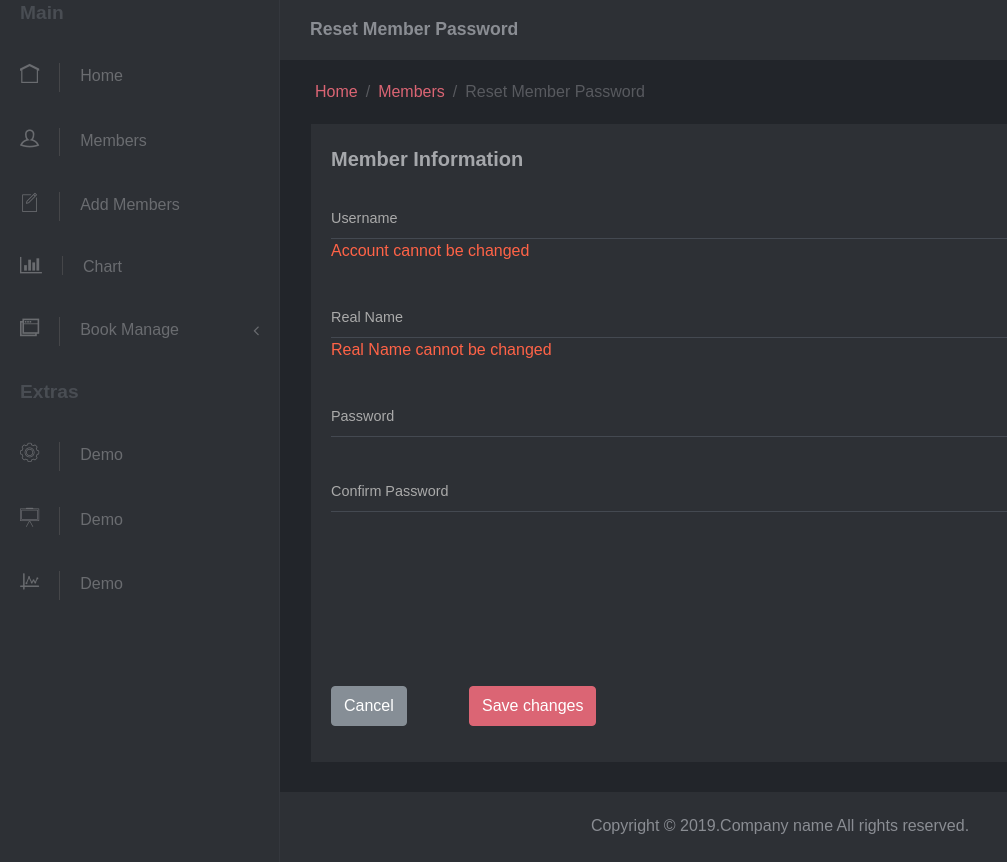
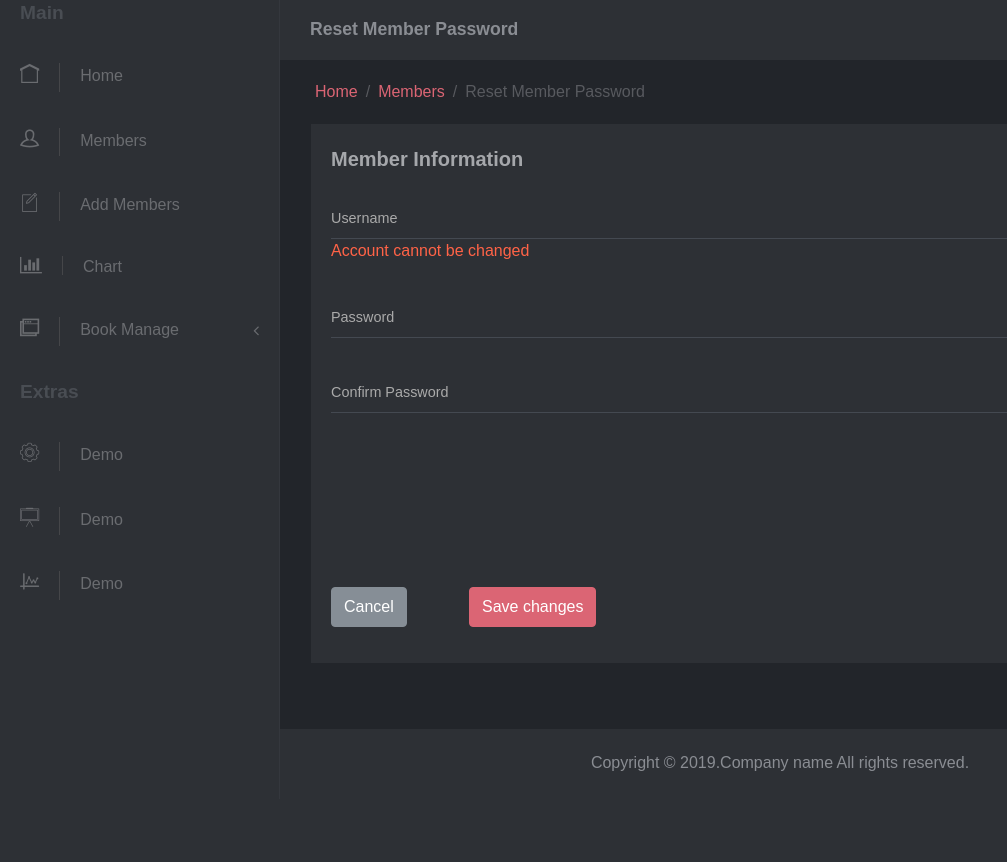
Before and after one commit to ToryPleiades/AudioBook_Platform, a Django app: template AudioBook_Platform/templates/backstage/users/resetpwd.html in a window 1280 px wide. Shown: the part 82-944 px from the top of the page, without its empty margins (0-1007 px from the left). After the commit the page ends 853 px from the top, so only its background shows below. Run offline with Django 3.2, Linux system fonts and the light colour scheme; the template is opened without the code that fills it, so the values that code supplies are empty; some libraries are stand-ins or nearby versions; some web fonts are replaced.

Commit message:
fix the display error

```diff
--- a/AudioBook_Platform/templates/backstage/users/index.html
+++ b/AudioBook_Platform/templates/backstage/users/index.html
@@ -77,7 +77,6 @@
                                 <tr>
                                     <th>ID</th>
                                     <th>Username</th>
-                                    <th>Name</th>
                                     <th>Gender</th>
                                     <th>Email</th>
                                     <th>Joindate</th>
@@ -90,7 +89,6 @@
                                 <tr>
                                     <th scope="row">{{ vo.id }}</th>
                                     <td>{{ vo.username }}</td>
-                                    <td>{{ vo.name }}</td>
                                     <td>
                                         {% if vo.sex == 1 %}
                                         Male
--- a/AudioBook_Platform/templates/backstage/users/resetpwd.html
+++ b/AudioBook_Platform/templates/backstage/users/resetpwd.html
@@ -52,13 +52,6 @@
                                     </div>
                                     <div class="line"></div>
                                     <div class="form-group-material">
-                                        <input id="register-name" type="text" disabled name="registerName" required
-                                            class="input-material" value="{{ user.name }}">
-                                        <font style="color: tomato">Real Name cannot be changed</font>
-                                        <label for="register-name" class="label-material">Real Name </label>
-                                    </div>
-                                    <div class="line"></div>
-                                    <div class="form-group-material">
                                         <input id="register-password" type="password" name="registerPassword" required
                                             class="input-material">
                                         <label for="register-password" class="label-material">Password </label>
```
